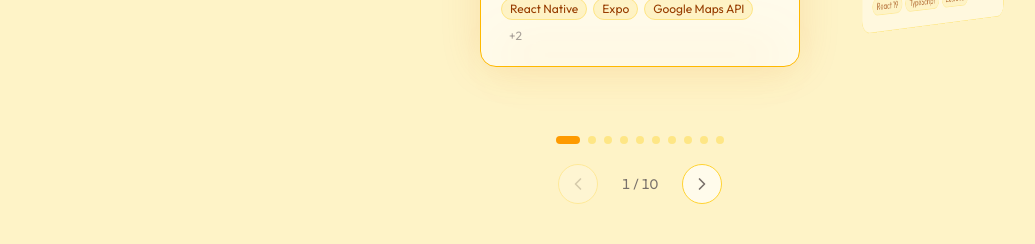
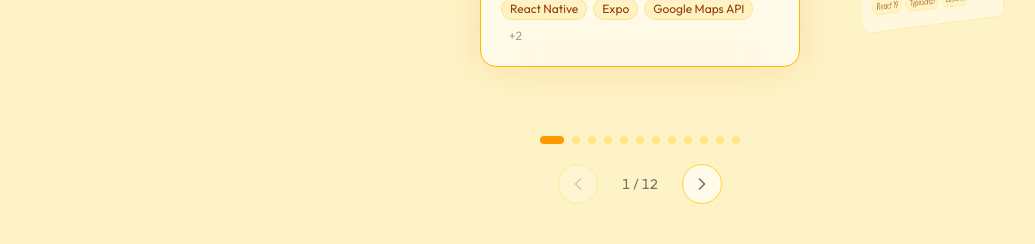
Before and after one commit to biplabskr99/biplab-portfolio, a Next.js app: page / in a window 1280 px wide. Shown: the part 1980-2224 px from the top of the page, without its empty margins (0-1035 px from the left). Built offline with nearby package versions, Linux system fonts and the light colour scheme.

Commit message:
first commit

```diff
--- a/src/components/sections/Projects.tsx
+++ b/src/components/sections/Projects.tsx
@@ -139,6 +139,28 @@ const projectsData: Project[] = [
     problem: "Attendants needed a rugged, all-in-one solution for high-volume parking environments that works reliably on specialized POS hardware even without internet.",
     solution: "Developed a custom Android application integrated with Pax, Ezetap, and PineLabs SDKs, featuring real-time fee calculation, Bluetooth gate control, and a robust offline SQLite sync engine.",
     outcome: "Successfully deployed and operational at high-traffic hubs including Apollo Multispeciality Hospitals (Salt Lake) and Magma House (Park Street), streamlining vehicle throughput and ensuring 100% financial accountability through digital record-keeping."
+  },
+  {
+    id: "smart-power",
+    title: "Smart Power Ticketing System",
+    description: "An enterprise-grade offline-first ticketing solution for POS terminals, streamlining visitor management with real-time sync and hardware integration.",
+    tags: ["Java", "Android", "MVVM", "Room DB", "POS SDK", "AIDL"],
+    category: "Mobile",
+    images: ["/projects/smart-power.jpg"],
+    problem: "Eco Park required a high-performance, rugged ticketing system that could handle massive visitor volumes with 100% reliability, even during network outages.",
+    solution: "Architected an MVVM-based Android application with an offline-first strategy using Room DB. Developed a hardware-agnostic bridge for PineLab, Sunmi, and Pax devices to ensure seamless thermal printing across different terminals.",
+    outcome: "Successfully operational at Eco Park (Kolkata), processing thousands of tickets daily with zero data loss and significantly reduced wait times at entry gates."
+  },
+  {
+    id: "e-sakshya",
+    title: "eSakshya",
+    description: "An enterprise-grade Flutter utility for law enforcement, featuring secure attendance, evidence collection, and background data synchronization.",
+    tags: ["Flutter", "Hive", "SQFlite", "AWS S3", "Geolocation", "Biometrics"],
+    category: "Mobile",
+    images: ["/projects/e-sakshya.jpg"],
+    problem: "Field officers needed a secure, high-integrity platform for attendance and evidence documentation that works reliably in low-connectivity environments.",
+    solution: "Developed a Flutter-based application with an offline-first architecture using Hive and SQFlite. Integrated jailbreak detection for security and a robust background sync mechanism to ensure data reaches the server (AWS S3) as soon as connectivity is restored.",
+    outcome: "Empowered the West Bengal Police with a tamper-proof digital paper trail for field operations, ensuring 100% data integrity and accountability across the organization."
   },
 ];
 
```
Also changed, not shown: public/projects/e-sakshya.jpg (added), public/projects/smart-power.jpg (added).
